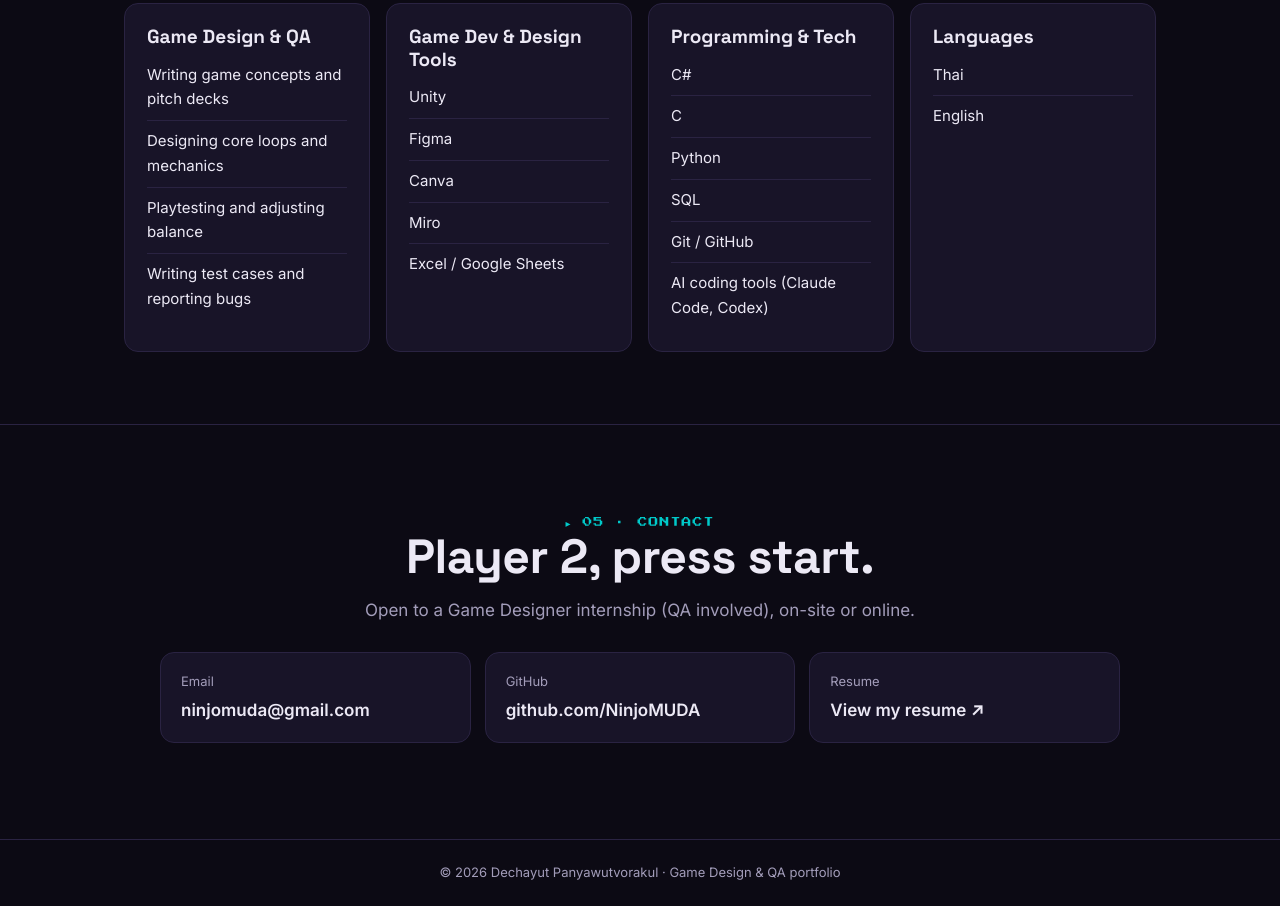
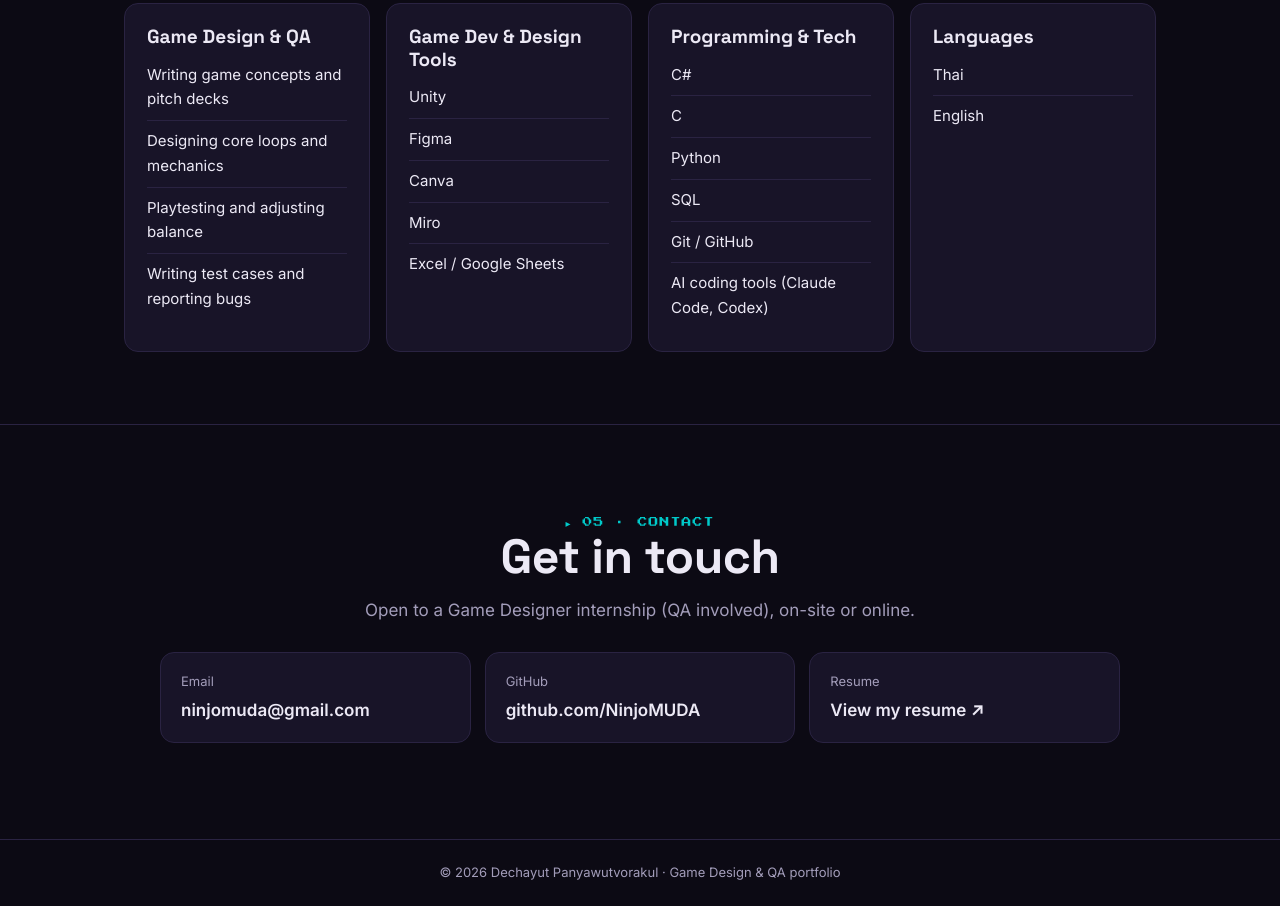
Before and after one commit to NinjoMUDA/NinjoMUDA.github.io, a plain HTML site: page index.html in a window 1280 px wide. Shown: the part 6782-7688 px from the top of the page. Drawn offline with Linux system fonts and the light colour scheme.

Commit message:
Contact: plain heading
Co-Authored-By: Claude Opus 5.5 <noreply@anthropic.com>

```diff
--- a/index.html
+++ b/index.html
@@ -456,7 +456,7 @@
 <!-- 5. CONTACT -->
 <section class="contact" id="contact"><div class="wrap">
   <div class="eyebrow">▸ 05 · Contact</div>
-  <h2>Player 2, press start.</h2>
+  <h2>Get in touch</h2>
   <p>Open to a Game Designer internship (QA involved), on-site or online.</p>
   <div class="contact-grid">
     <a href="mailto:ninjomuda@gmail.com"><small>Email</small><span>ninjomuda@gmail.com</span></a>
```
